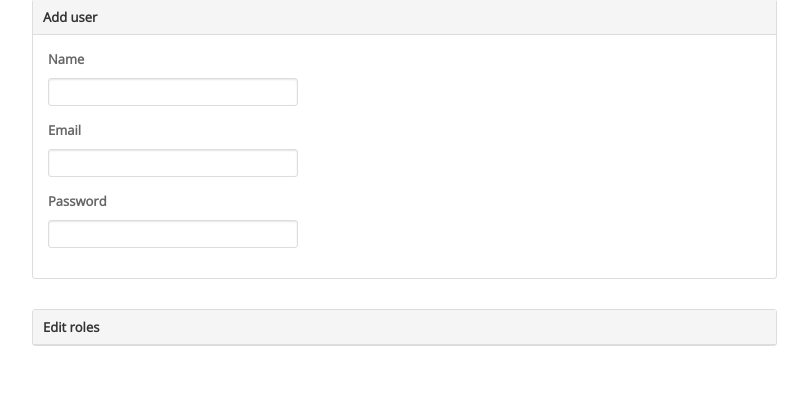
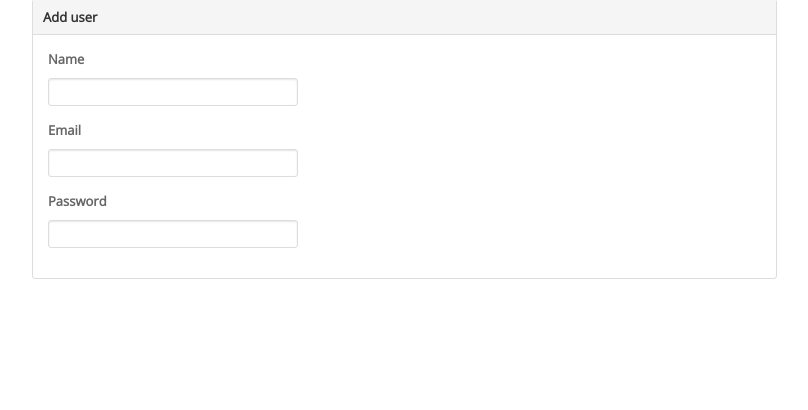
Before and after one commit to awprgrmmr/JIMS, a PHP site: page /settings in a window 1280 px wide. Shown: the part 193-603 px from the top of the page, without its empty margins (363-1171 px from the left). Run offline with PHP 8.4, Linux system fonts and the light colour scheme; the visitor is signed in with stand-in values (Sample User, id 1); data comes from the database, SQL or seed files in the repository; some libraries are stand-ins or nearby versions.

Commit message:
Minor UI fix

```diff
--- a/modules/settings.php
+++ b/modules/settings.php
@@ -43,9 +43,5 @@
 				</form>
 			</div>
 		</div>
-		<div class="boxed">
-			<h3>Edit roles</h3>
-			<div></div>
-		</div>
 	</div>
 </div>
```
